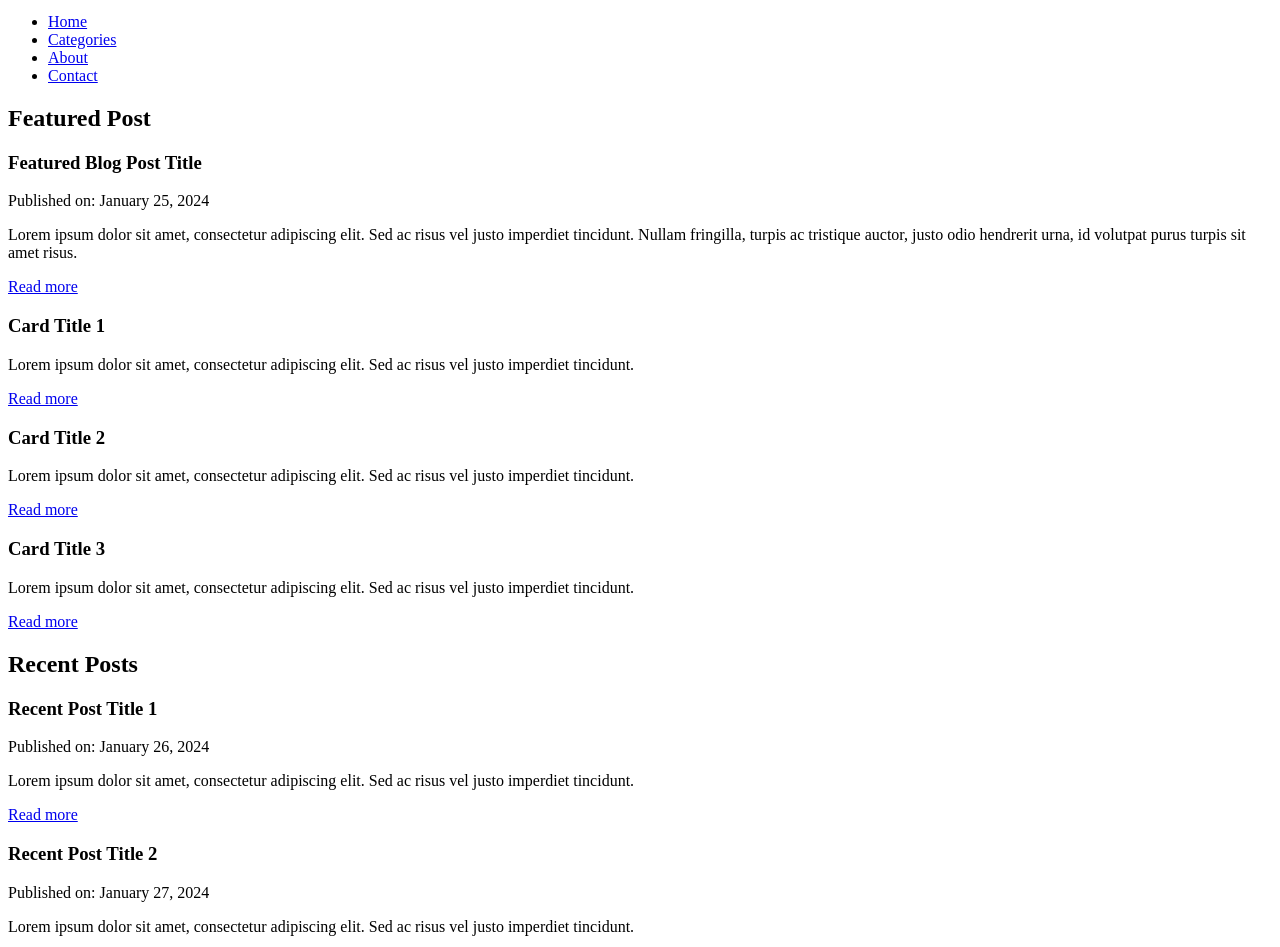
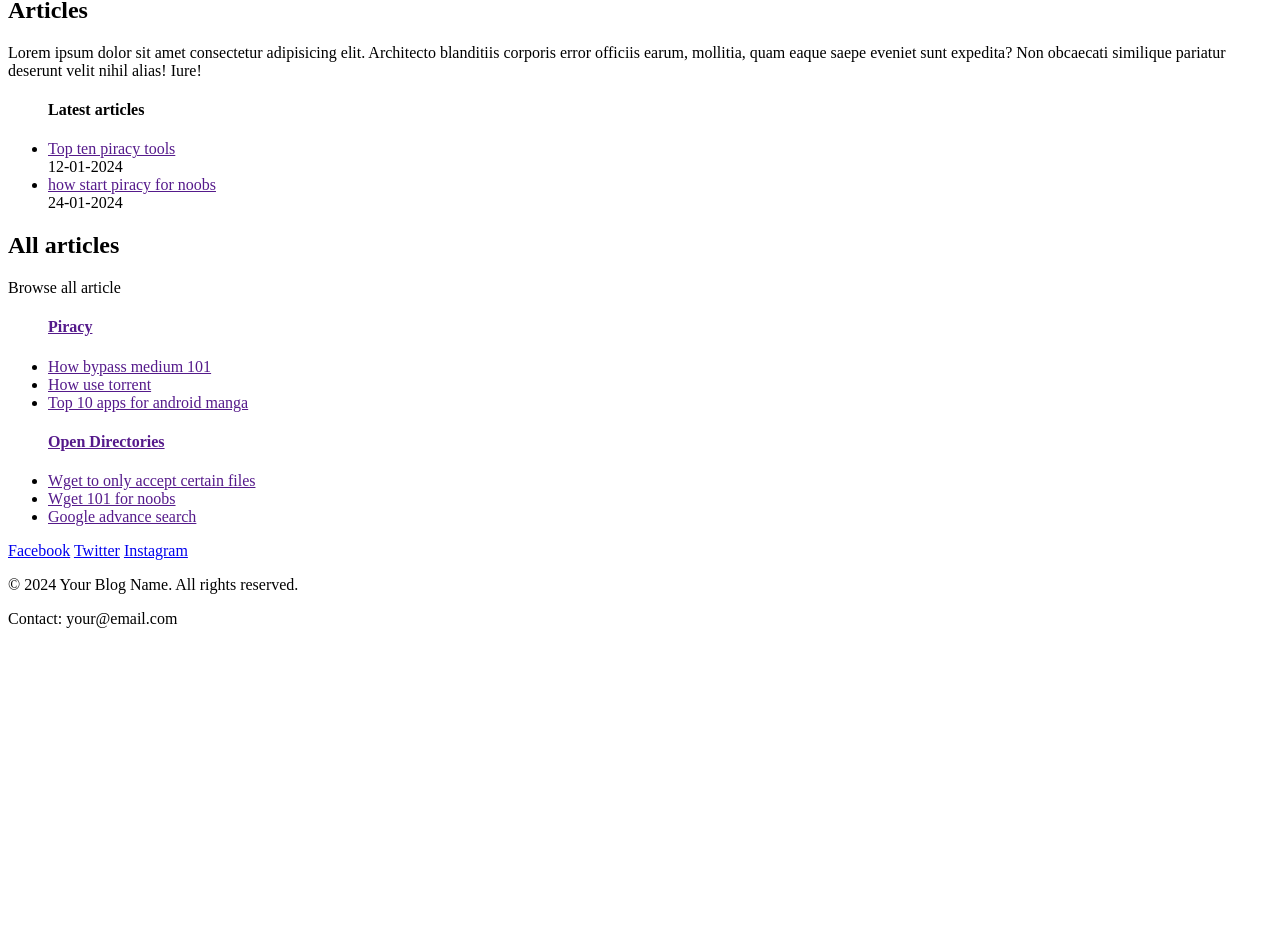
Before and after one commit to adrishy108/Blog, a plain HTML site: page index.html in a window 1280 px wide. Shown: the part 67-1014 px from the top of the page. After the commit the page ends 800 px from the top, so only its background shows below. Drawn offline with Linux system fonts and the light colour scheme.

Commit message:
Update index.html

```diff
--- a/index.html
+++ b/index.html
@@ -3,102 +3,82 @@
 <head>
     <meta charset="UTF-8">
     <meta name="viewport" content="width=device-width, initial-scale=1.0">
-    <link rel="stylesheet" href="css/index.css">
-    <title>Your Blog Title</title>
-
-    <!-- ========== icon link =========== -->
-    <!-- ================================ -->
-
-
-
+    <title>Adrishya blog's</title>
 </head>
 <body>
-
-    <header id="header">
-        <h1 class="blog-title">Your Blog Title</h1>
+    <header class="main-header">
+        <div class="header-logo">
+            <a href="index.html">Adrishya</a>
+        </div>
+        <div class="header-menu">
+            <a href="articles.html" class="header-menu-item">Articles</a>
+            <a href="category.html" class="header-menu-item">Structured Tree</a>
+            <a href="Updates.html" class="header-menu-item">Updates</a>
+            <a href="" class="header-menu-item">Abouts</a>
+        </div>
     </header>
-
-    <nav id="main-nav">
-        <ul>
-            <li><a href="#" class="nav-link">Home</a></li>
-            <li><a href="category.html" class="nav-link">Categories</a></li>
-            <li><a href="#" class="nav-link">About</a></li>
-            <li><a href="#" class="nav-link">Contact</a></li>
+    <section class="hero">
+        <h1 class="hero-titles">
+            Articles
+        </h1>
+        <div class="hero-subtitles">
+            Lorem ipsum dolor sit amet consectetur adipisicing elit. Architecto blanditiis corporis error officiis earum, mollitia, quam eaque saepe eveniet sunt expedita? Non obcaecati similique pariatur deserunt velit nihil alias! Iure!
+        </div>
+    </section>
+    <section class="featured-articles">
+        <ul class="latest-article">
+            <h4 class="latest-article-title">Latest articles</h4>
+            <li>
+                <a href="">Top ten piracy tools </a>
+                <div class="publised-date">12-01-2024</div>
+            </li>
+            <li>
+                <a href="">how start piracy for noobs</a>
+                <div class="publised-date">24-01-2024</div>
+            </li>
         </ul>
-    </nav>
-
-    <section class="hero">
-        <h2 class="featured-title">Featured Post</h2>
-        <article class="featured-post">
-            <h3 class="post-title">Featured Blog Post Title</h3>
-            <p class="post-date">Published on: <time datetime="2024-01-25">January 25, 2024</time></p>
-            <p class="post-content">Lorem ipsum dolor sit amet, consectetur adipiscing elit. Sed ac risus vel justo imperdiet tincidunt. Nullam fringilla, turpis ac tristique auctor, justo odio hendrerit urna, id volutpat purus turpis sit amet risus.</p>
-            <a href="#" class="read-more">Read more</a>
-        </article>
     </section>
-
-    <section class="card-list" id="card-section">
-        <article class="card">
-            <h3 class="card-title">Card Title 1</h3>
-            <p class="card-content">Lorem ipsum dolor sit amet, consectetur adipiscing elit. Sed ac risus vel justo imperdiet tincidunt.</p>
-            <a href="#" class="read-more">Read more</a>
-        </article>
-
-        <article class="card">
-            <h3 class="card-title">Card Title 2</h3>
-            <p class="card-content">Lorem ipsum dolor sit amet, consectetur adipiscing elit. Sed ac risus vel justo imperdiet tincidunt.</p>
-            <a href="#" class="read-more">Read more</a>
-        </article>
-
-        <article class="card">
-            <h3 class="card-title">Card Title 3</h3>
-            <p class="card-content">Lorem ipsum dolor sit amet, consectetur adipiscing elit. Sed ac risus vel justo imperdiet tincidunt.</p>
-            <a href="#" class="read-more">Read more</a>
-        </article>
-        <!-- Add more cards as needed -->
-
+    <section class="all-articles">
+        <h2 class="all-articles_title">All articles</h2>
+        <div class="all-articles_subtitle">Browse all article</div>
+        <div class="all-artiles-container">
+            <ul class="piracy-articles">
+               <h4 class="piracy"><a href="">Piracy</a></h4>
+               <li class="piracy-articles_lists">
+                 <a href="">How bypass medium 101</a>
+               </li>
+               <li class="piracy-articles_lists">
+                <a href="">How use torrent</a>
+              </li>
+              <li class="piracy-articles_lists">
+                <a href="">Top 10 apps for android manga </a>
+              </li>
+            </ul>
+            <ul class="opendirectory-articles">
+                <h4 class="opendirectory"><a href="">Open Directories</a></h4>
+                <li class="piracy-articles_lists">
+                  <a href="">Wget to only accept certain files</a>
+                </li>
+                <li class="piracy-articles_lists">
+                 <a href="">Wget 101 for noobs</a>
+               </li>
+               <li class="piracy-articles_lists">
+                 <a href="">Google advance search</a>
+               </li>
+             </ul>
+        </div>
     </section>
-
-    <section class="recent-posts" id="recent-posts-section">
-        <h2 class="recent-title">Recent Posts</h2>
-        <article class="recent-post">
-            <h3 class="post-title">Recent Post Title 1</h3>
-            <p class="post-date">Published on: <time datetime="2024-01-26">January 26, 2024</time></p>
-            <p class="post-content">Lorem ipsum dolor sit amet, consectetur adipiscing elit. Sed ac risus vel justo imperdiet tincidunt.</p>
-            <a href="#" class="read-more">Read more</a>
-        </article>
-
-        <article class="recent-post">
-            <h3 class="post-title">Recent Post Title 2</h3>
-            <p class="post-date">Published on: <time datetime="2024-01-27">January 27, 2024</time></p>
-            <p class="post-content">Lorem ipsum dolor sit amet, consectetur adipiscing elit. Sed ac risus vel justo imperdiet tincidunt.</p>
-            <a href="#" class="read-more">Read more</a>
-        </article>
-
-        <!-- Add more recent posts as needed -->
-    </section>
-
-    <section class="about" id="about-section">
-        <h2 class="about-title">About Us</h2>
-        <p class="about-content">Welcome to Your Blog Name, where we share insightful content about various topics. Lorem ipsum dolor sit amet, consectetur adipiscing elit. Sed ac risus vel justo imperdiet tincidunt. Nullam fringilla, turpis ac tristique auctor, justo odio hendrerit urna, id volutpat purus turpis sit amet risus.</p>
-    </section>
-
-     <footer id="footer">
-        <div class="footer-info">
-            <h3 class="contact-title">Contact Information</h3>
-            <p class="contact-info">Email: your@email.com</p>
-            <p class="contact-info">Phone: (123) 456-7890</p>
-        </div>
-        <div class="social-icons">
-            <h3 class="follow-title">Follow Us</h3>
-            <a href="#" target="_blank" rel="noopener noreferrer" class="social-link">Facebook</a>
-            <a href="#" target="_blank" rel="noopener noreferrer" class="social-link">Twitter</a>
-            <a href="#" target="_blank" rel="noopener noreferrer" class="social-link">Instagram</a>
-        </div>
-        <div class="copyright">
-            <p class="copyright-text">&copy; 2024 Your Blog Name. All rights reserved.</p>
+    <footer>
+        <div class="footer-content">
+            <div class="social-media">
+                <a href="https://www.facebook.com/yourblog" target="_blank" rel="noopener noreferrer">Facebook</a>
+                <a href="https://twitter.com/yourblog" target="_blank" rel="noopener noreferrer">Twitter</a>
+                <a href="https://www.instagram.com/yourblog" target="_blank" rel="noopener noreferrer">Instagram</a>
+                <!-- Add more social media links as needed -->
+            </div>
+            <p>&copy; 2024 Your Blog Name. All rights reserved.</p>
+            <p>Contact: your@email.com</p>
         </div>
     </footer>
-
 </body>
 </html>
```
